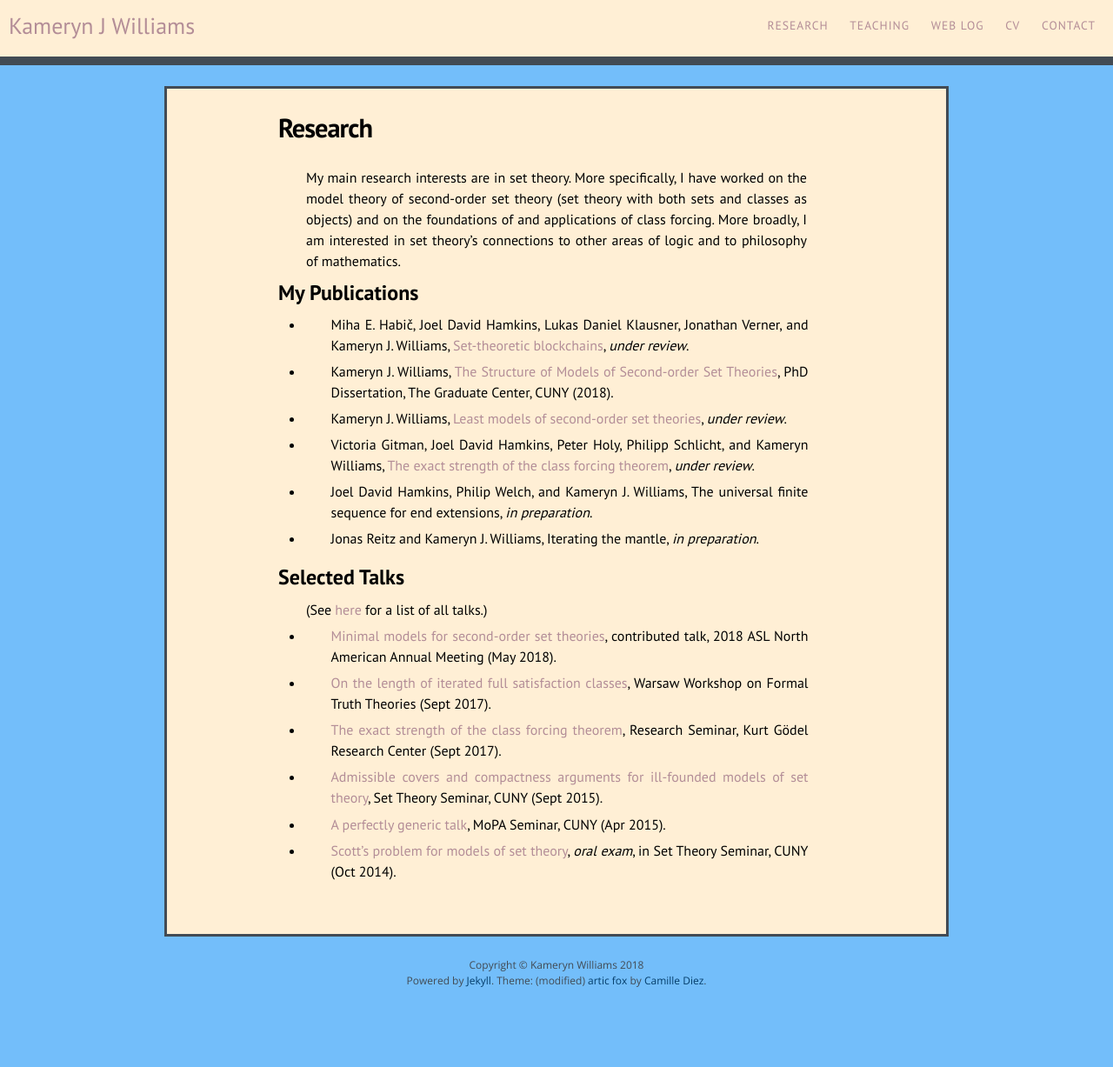
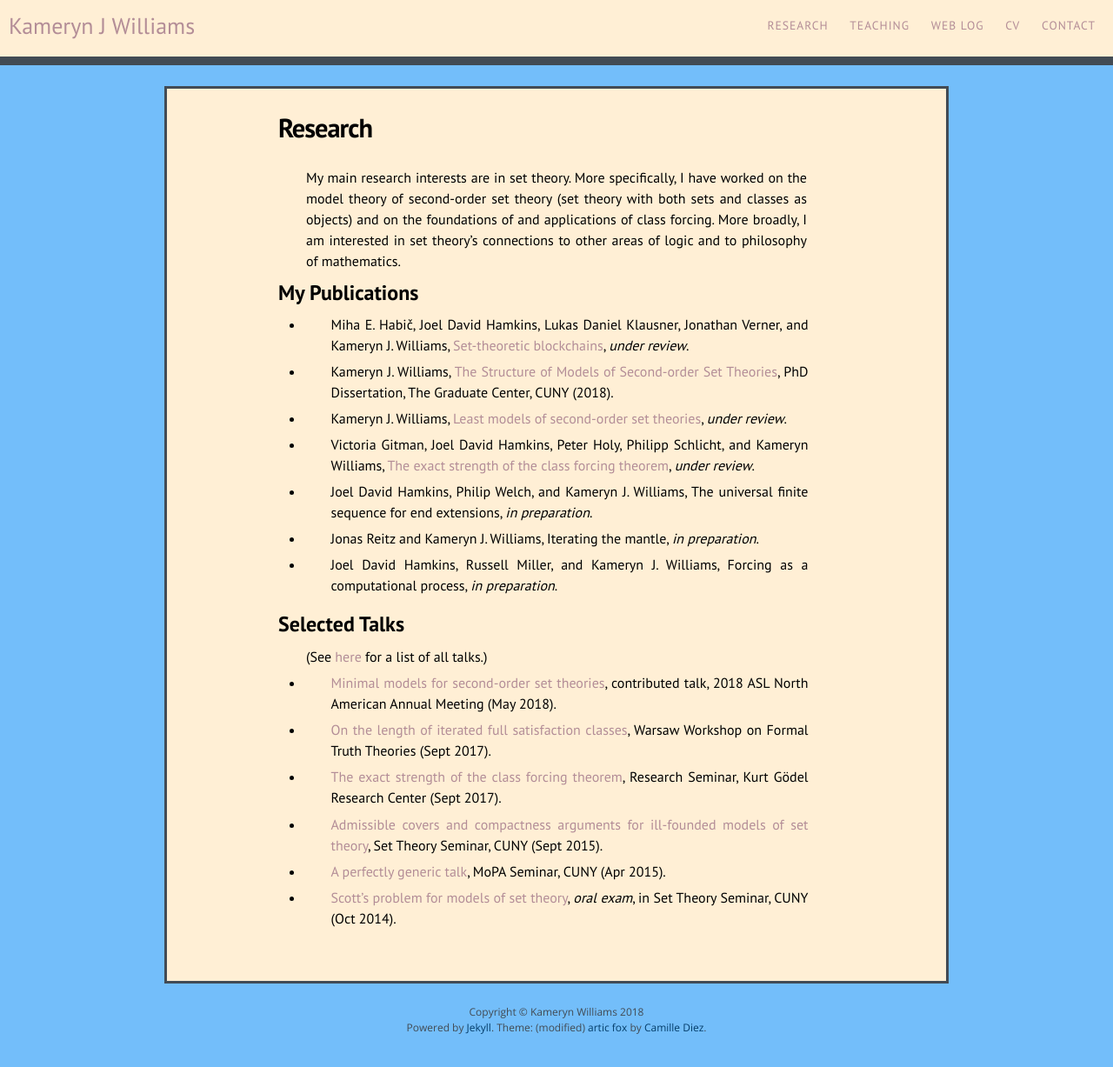
Before and after one commit to kamerynjw/kamerynjw.github.io, a Jekyll site: the page built from research.md, in a window 1280 px wide. Shown: the whole page at 87% size. Built offline with Jekyll 4.4.1, drawn with Linux system fonts in a browser that asks for light colours; nearby versions of some CDN libraries; before the commit the page ends 1173 px from its top, so only the background shows below that.

Commit message:
added info for in progress paper with Joel and Russell

```diff
--- a/_data/pubs.yml
+++ b/_data/pubs.yml
@@ -35,3 +35,8 @@
   authors: "Jonas Reitz and Kameryn J. Williams"
   title: "Iterating the mantle"
   othercite: "*in preparation*"
+
+- href: ""
+  authors: "Joel David Hamkins, Russell Miller, and Kameryn J. Williams"
+  title: "Forcing as a computational process"
+  othercite: "*in preparation*"
```
